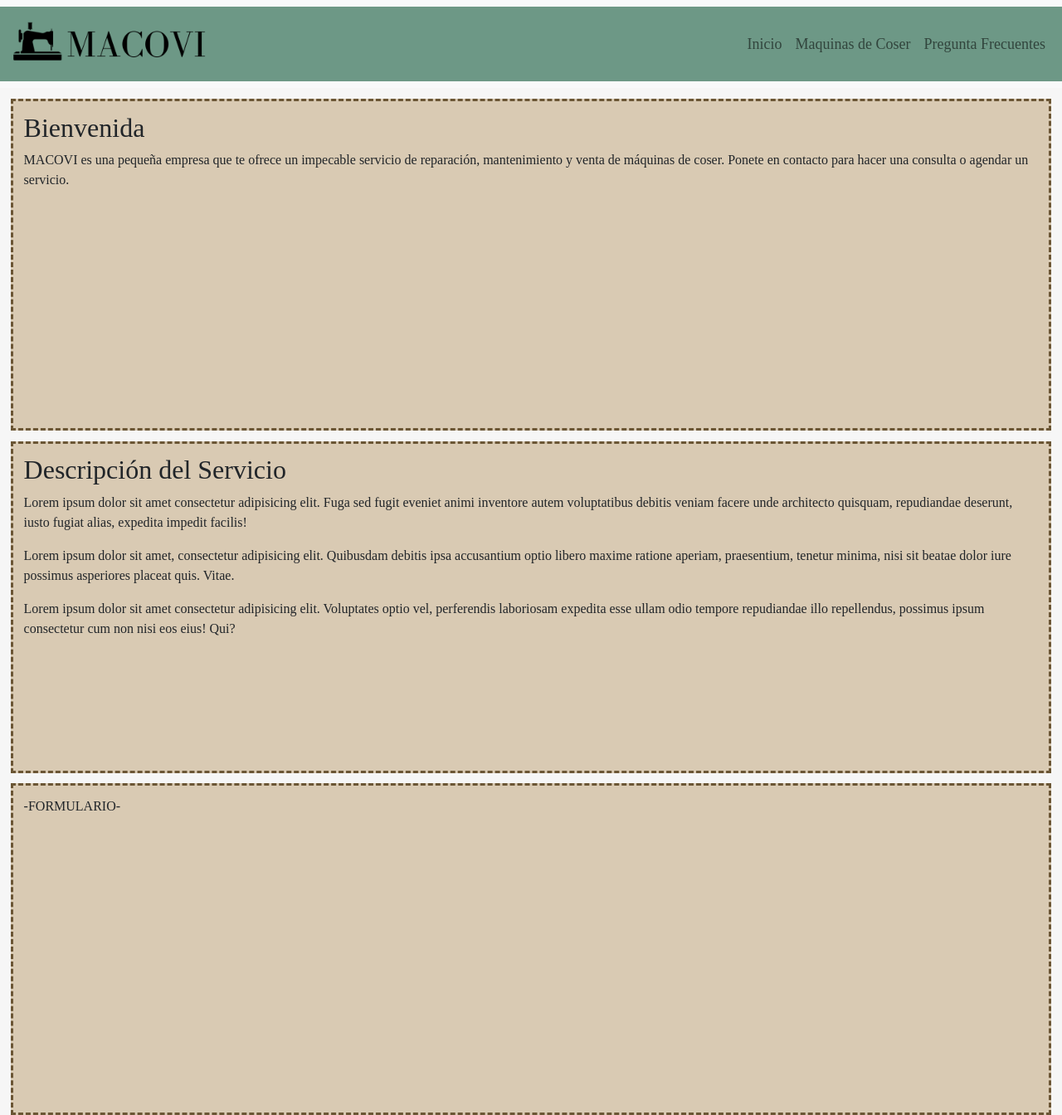
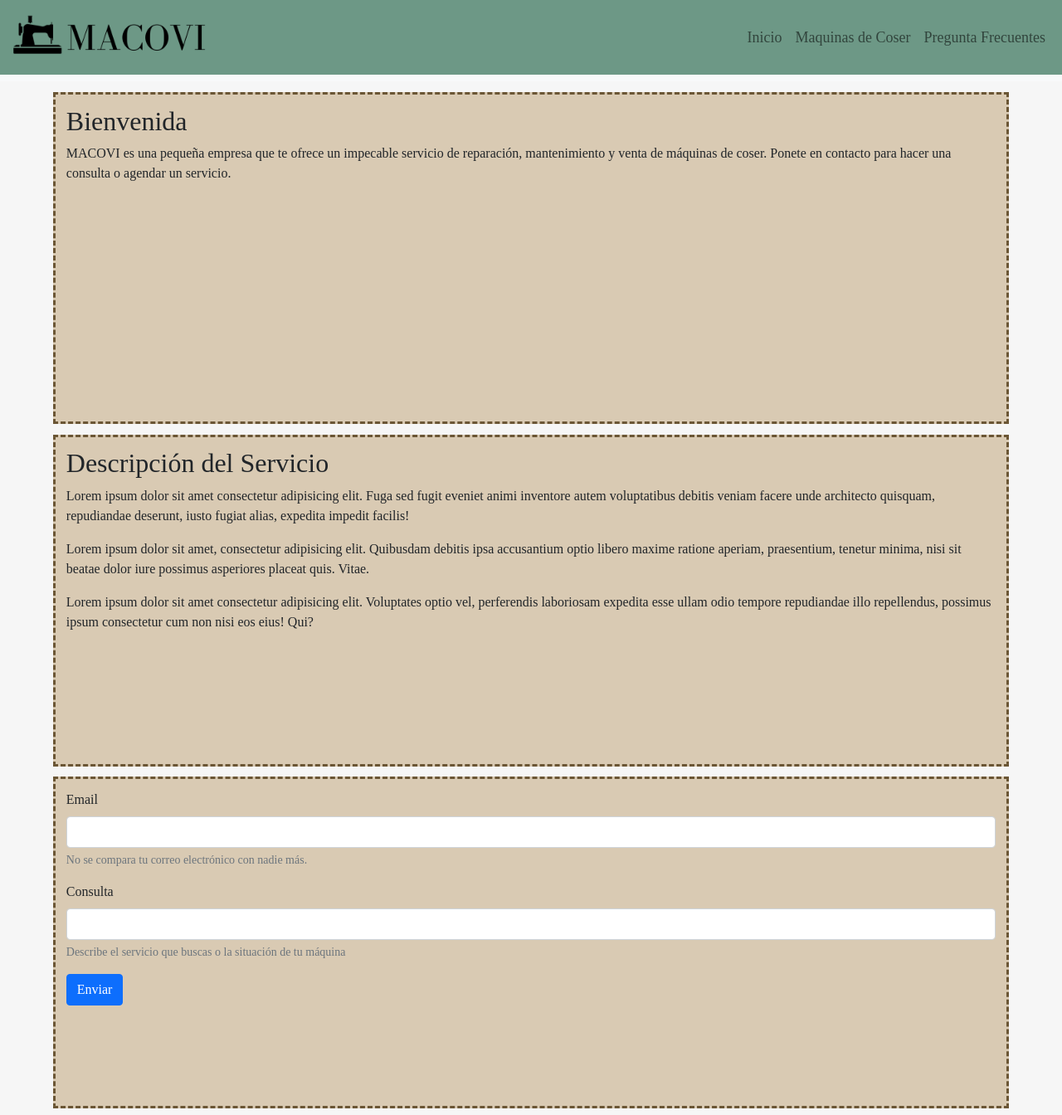
Before and after one commit to Ravalle/pagina_web_potrero_digital, a plain HTML site: page index.html in a window 1280 px wide. Shown: the top 1344 px of the page at 83% size. Drawn offline with nearby package versions, Linux system fonts and the light colour scheme.

Commit message:
version 6 - html 4 - form

```diff
--- a/css/estilos.css
+++ b/css/estilos.css
@@ -6,7 +6,10 @@
     font-family: 'Times New Roman', Times, serif;}
 
     /*header*/
+.header nav {
+    padding-top: 0px;}
 .menu{
+    margin-top: 0px;
     background-color:#6D9886;}
 .seccionesdemenu{
     font-family: 'Times New Roman', Times, serif;
@@ -16,6 +19,7 @@
     /*footer*/
 .fin{
     display: flex;
+    align-items: flex-end;
     flex-direction: column;
     justify-content: flex-end;
     background-color: #6D9886;
@@ -31,6 +35,8 @@
 .section_info{
     padding: 1%;
     margin: 1%;
+    margin-left: 5%;
+    margin-right: 5%;
     background-color: #D9CAB3;
     min-height: 50vh;
     border: dashed;
@@ -40,6 +46,8 @@
 .section_producto{
     padding: 1%;
     margin: 1%;
+    margin-left: 5%;
+    margin-right: 5%;
     background-color: #D9CAB3;
     display: flex;
     height: 70vh;
--- a/index.html
+++ b/index.html
@@ -10,14 +10,13 @@
 </head>
 <body class="body">
     <header class="header">
-        <nav class="navbar navbar-expand-lg navbar-light bg-light">
+        <nav class="navbar navbar-expand-lg navbar-light bg-light padding_header">
             <div class="container-fluid menu">
                 <a class="navbar-brand" href="index.html"><img src="imagenes_paginaweb/logo.png" alt="Logo Imagen" width="40%" height="40%"></a>
-                  <div class="navbar-nav">
+                <div class="navbar-nav">
                     <a class="nav-link seccionesdemenu" href="index.html">Inicio</a>
                     <a class="nav-link seccionesdemenu" href="maquinas.html">Maquinas de Coser</a>
                     <a class="nav-link seccionesdemenu" href="preguntas_frecuentes.html">Pregunta Frecuentes</a>
-                  </div>
                 </div>
             </div>
         </nav>
@@ -37,12 +36,23 @@
                 <p>Lorem ipsum dolor sit amet consectetur adipisicing elit. Voluptates optio vel, perferendis laboriosam expedita esse ullam odio tempore repudiandae illo repellendus, possimus ipsum consectetur cum non nisi eos eius! Qui?</p>
             </div>
          </section>
-         <section class="section_info">
-             <div>
-                <!--Agregar un formulario para hacer reservas-->
-                <p>-FORMULARIO-</p>
-             </div>
-         </section>
+        <section class="section_info">
+            <div>
+                <form>
+                    <div class="mb-3">
+                      <label for="exampleInputEmail1" class="form-label">Email</label>
+                      <input type="email" class="form-control" id="exampleInputEmail1" aria-describedby="emailHelp">
+                      <div id="emailHelp" class="form-text">No se compara tu correo electrónico con nadie más.</div>
+                    </div>
+                    <div class="mb-3">
+                      <label for="exampleInputPassword1" class="form-label">Consulta</label>
+                      <input type="consulta" class="form-control" id="exampleInputPassword1">
+                      <div id="emailHelp" class="form-text">Describe el servicio que buscas o la situación de tu máquina</div>
+                    </div>
+                    <button type="submit" class="btn btn-primary">Enviar</button>
+                </form>
+            </div>
+        </section>
     </main>
     <footer class="fin">
         <h3>Contacto</h3>
```
Also changed, not shown: maquinas.html (+2 -3 lines), preguntas_frecuentes.html (+1 -2 lines).
